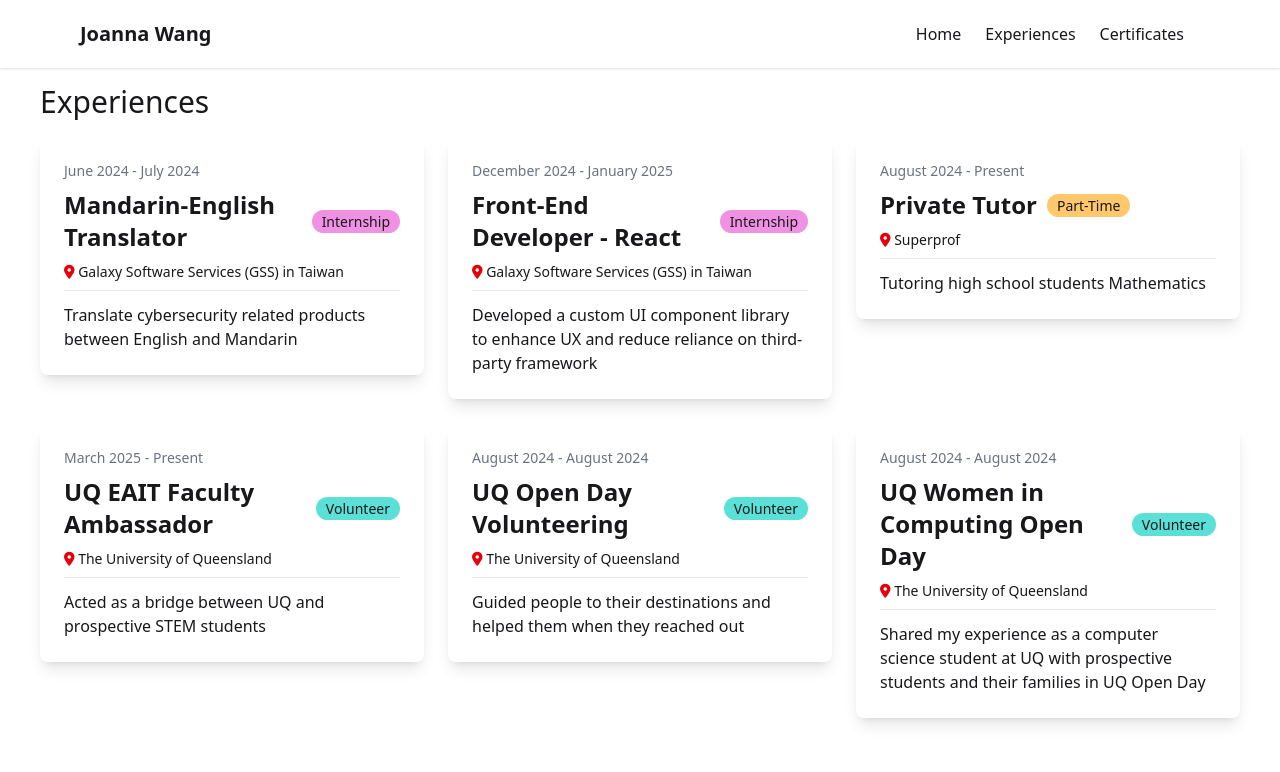
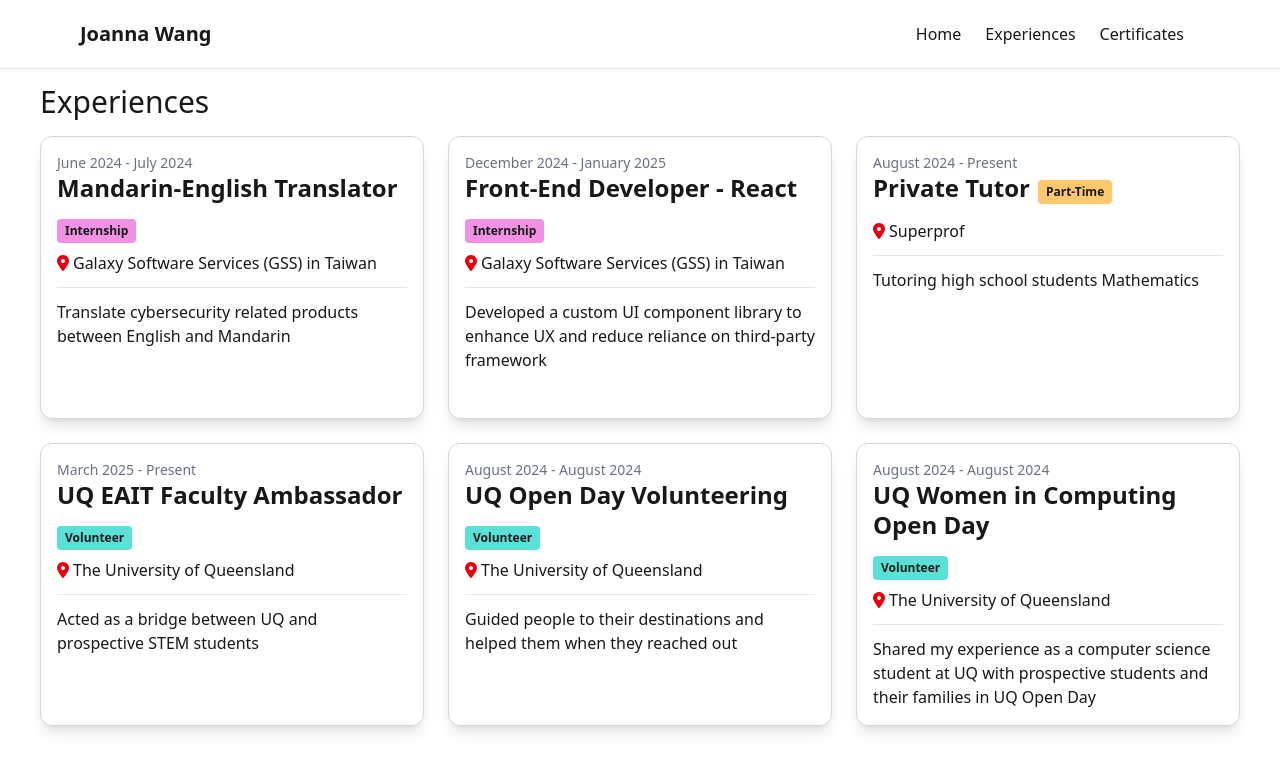
Before and after one commit to Joanna-Wang105/joanna_website, a React (Vite) app: page /experiences in a window 1280 px wide. Shown: the top 772 px of the page. Built offline with nearby package versions, Linux system fonts and the light colour scheme.

Commit message:
experience done

```diff
--- a/src/components/Experience.jsx
+++ b/src/components/Experience.jsx
@@ -2,9 +2,9 @@ import ExperienceCard from "./ExperienceCard";
 import { experiences } from "../data/experiences";
 export default function Experience() {
   return (
-    <div className="mx-10">
+    <div className="mx-10 mb-10">
       <h1 className="my-4 text-3xl font-sans">Experiences</h1>
-      <div className="grid grid-cols-1 md:grid-cols-2 xl:grid-cols-3 gap-6 items-start">
+      <div className="grid auto-rows-fr grid-cols-1 md:grid-cols-2 xl:grid-cols-3 gap-6 ">
         {experiences.map((experience) => (
           <ExperienceCard key={experience.id} experience={experience} />
         ))}
--- a/src/components/ExperienceCard.jsx
+++ b/src/components/ExperienceCard.jsx
@@ -9,23 +9,28 @@ export default function ExperienceCard({ experience }) {
   };
 
   return (
-    <div className="card bg-base-100 shadow-lg">
-      <div className="card-body flex flex-col justify-start h-full">
-        <p className="text-md text-gray-500">
-          {experience.startDate} - {experience.endDate}
-        </p>
-        <div className="flex items-center w-fit">
-          <p className="text-xl lg:text-2xl font-bold">{experience.title}</p>
-          <p className="experience-type self-center" style={styles}>
-            {experience.type}
-          </p>
-        </div>
-        <p className="text-md">
-          <i class="fa-solid fa-location-dot text-red-600"></i>{" "}
-          {experience.company}
-        </p>
-        <p className="experience-descrip">{experience.description}</p>
+    <div className="flex flex-col bg-white rounded-xl shadow-lg p-4 h-full border-gray-300 border-1">
+      <span className="text-gray-500 text-sm">
+        {experience.startDate} - {experience.endDate}
+      </span>
+
+      <div className="mb-2 gap-2 w-fit flex flex-row flex-wrap items-center">
+        <h2 className="mb-2 font-bold text-2xl leading-tight break-words">
+          {experience.title}
+        </h2>
+        <span
+          className="px-2 py-1 text-xs font-semibold rounded"
+          style={styles}
+        >
+          {experience.type}
+        </span>
       </div>
+
+      <div className="pb-3">
+        <i className="fa-solid fa-location-dot text-red-600 mr-1" />
+        <span>{experience.company}</span>
+      </div>
+      <p className="experience-descrip">{experience.description}</p>
     </div>
   );
 }
```
